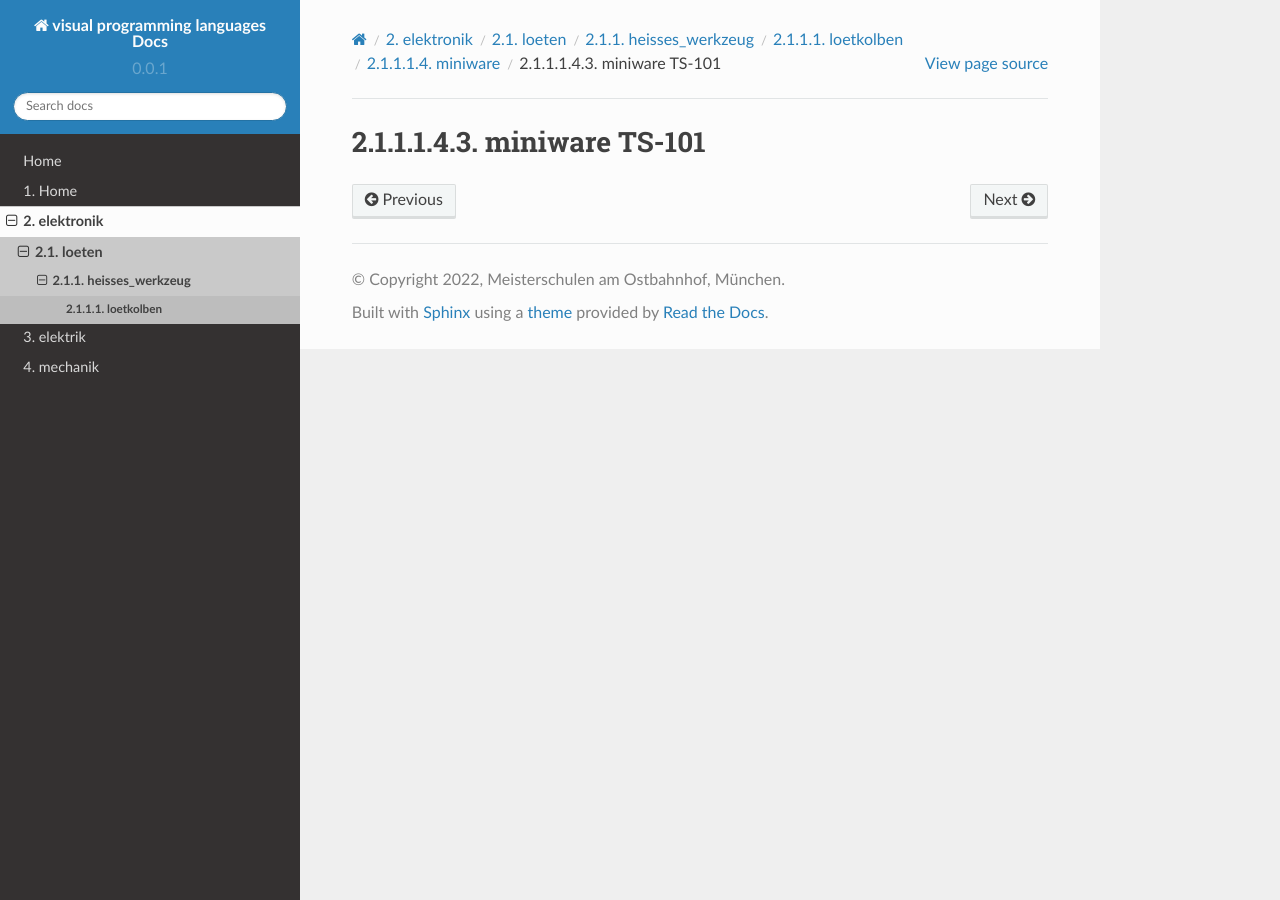
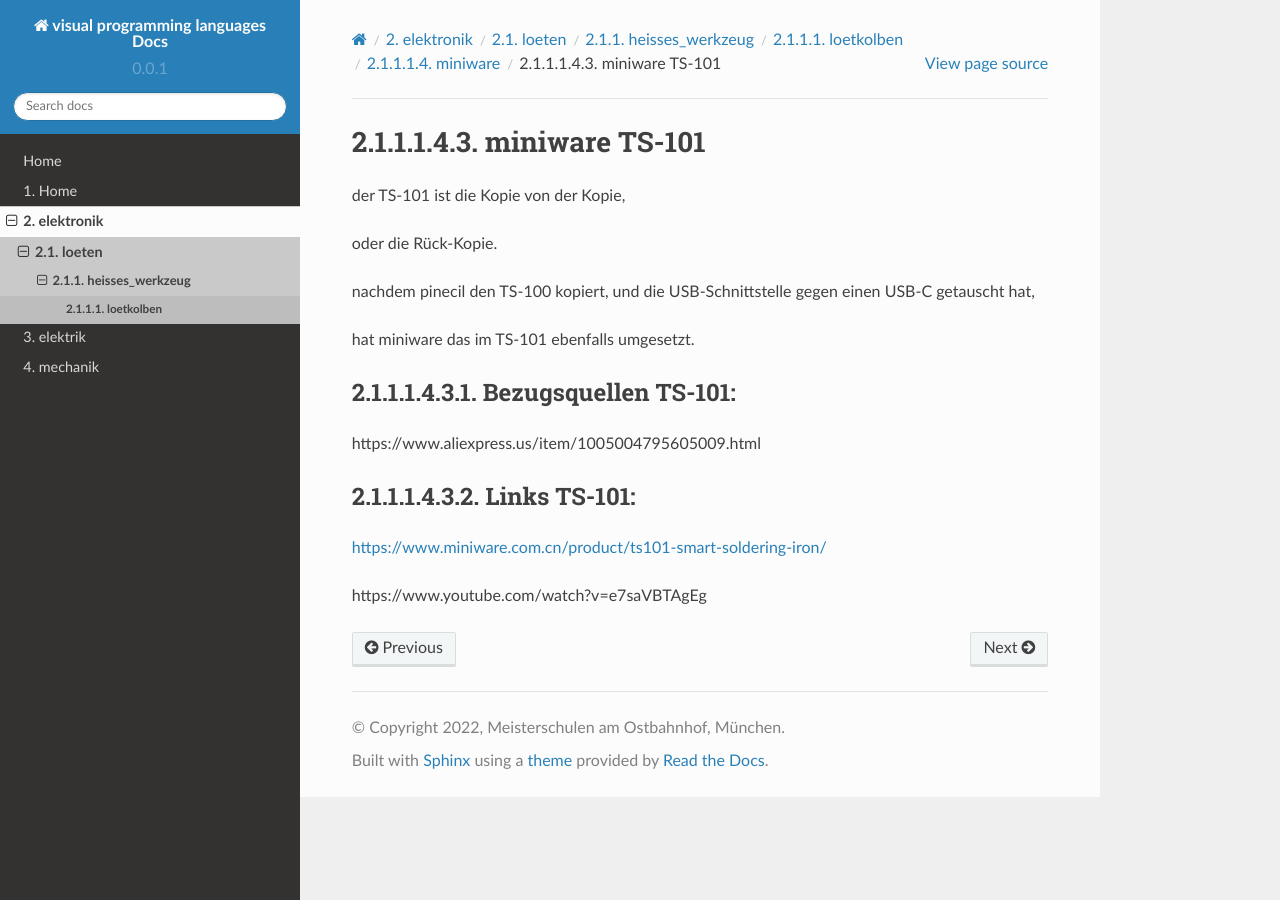
Before and after one commit to diplfranzhoepfinger/werkzeug-docs, a Sphinx documentation site: the page built from docs/elektronik/loeten/heisses_werkzeug/loetkolben/miniware/TS-101.md, in a window 1280 px wide. Built offline with Sphinx 7.4.7 and the Read the Docs theme 2.0.0, drawn with Linux system fonts in a browser that asks for light colours.

Commit message:
Create TS-101.md

```diff
--- a/docs/elektronik/loeten/heisses_werkzeug/loetkolben/miniware/TS-101.md
+++ b/docs/elektronik/loeten/heisses_werkzeug/loetkolben/miniware/TS-101.md
@@ -1 +1,19 @@
 ### miniware TS-101
+
+der TS-101 ist die Kopie von der Kopie,
+
+oder die Rück-Kopie.
+
+nachdem pinecil den TS-100 kopiert, und die USB-Schnittstelle gegen einen USB-C getauscht hat,
+
+hat miniware das im TS-101 ebenfalls umgesetzt.
+
+#### Bezugsquellen TS-101:
+
+https://www.aliexpress.us/item/1005004795605009.html
+
+#### Links TS-101:
+
+[https://www.miniware.com.cn/product/ts101-smart-soldering-iron/](https://www.miniware.com.cn/product/ts101-smart-soldering-iron/)
+
+https://www.youtube.com/watch?v=e7saVBTAgEg
```
